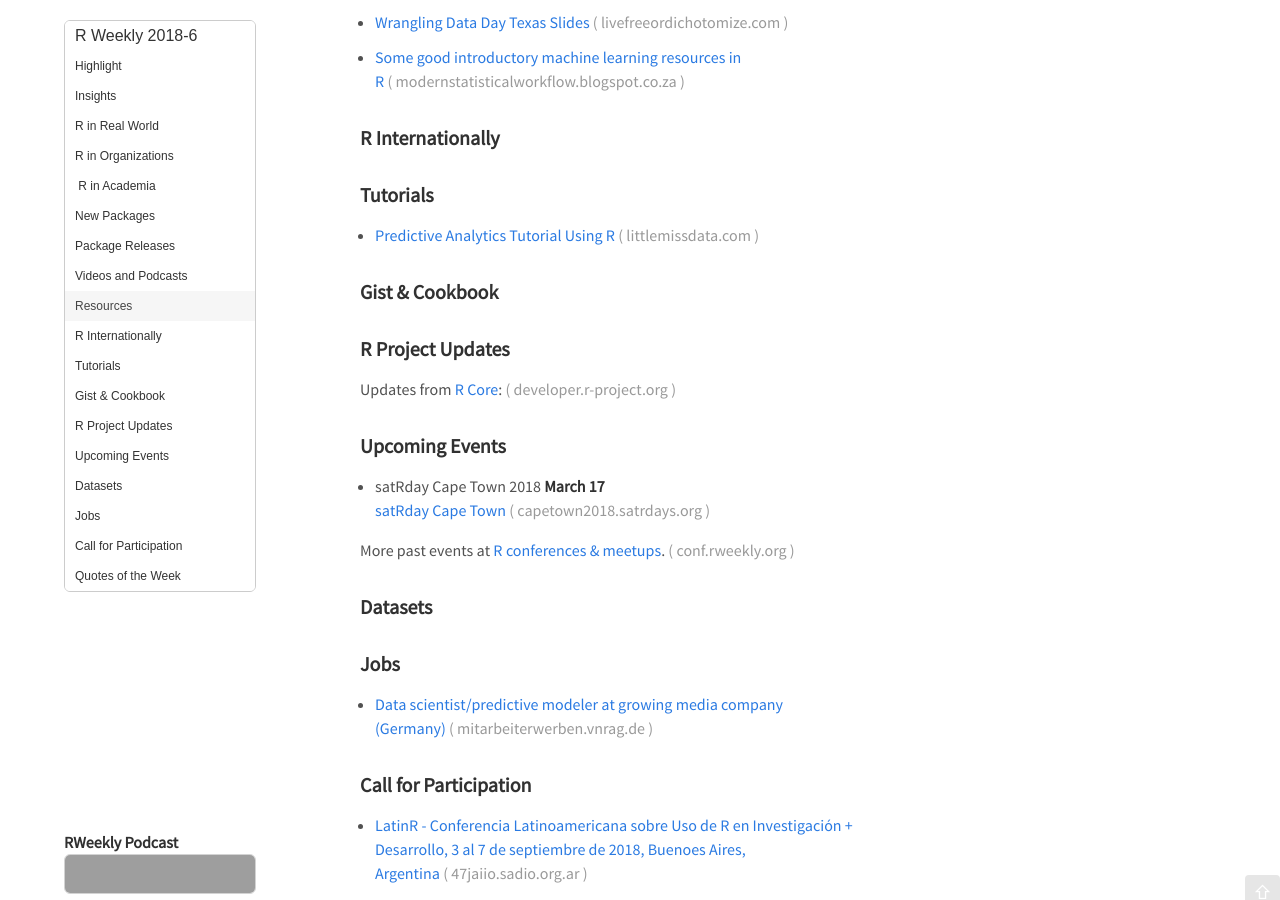
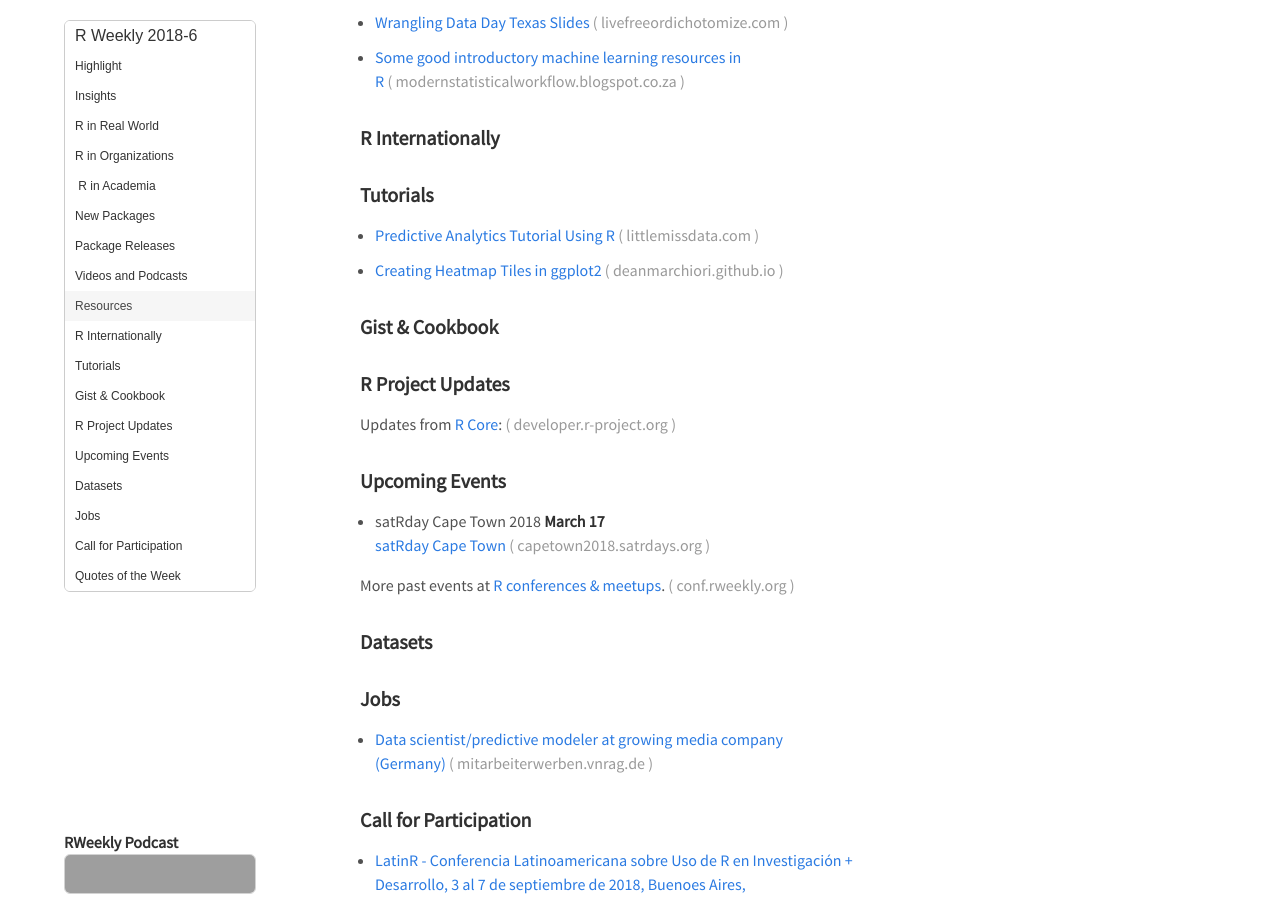
Before and after one commit to rweekly/rweekly.org, a Jekyll site: the page built from draft.md, in a window 1280 px wide and 900 px high, scrolled down 1903 px. Built offline with Jekyll 4.4.1, drawn with Linux system fonts in a browser that asks for light colours; emoji names are drawn with the system emoji font; comment, search, counter and statistics services are not loaded; grey boxes are pictures that could not be loaded.

Commit message:
Update draft.md (#180)

```diff
--- a/draft.md
+++ b/draft.md
@@ -74,6 +74,8 @@
 
 + [Predictive Analytics Tutorial Using R](https://www.littlemissdata.com/blog/predictive-analytics-tutorial-part-1)
 
++ [Creating Heatmap Tiles in ggplot2](https://deanmarchiori.github.io/2018-01-25-heatmap-tiles/)
+
 <!--<div class="post-more-begin"></div><div class="post-more-end"></div>-->
 
 ### Gist & Cookbook
```
